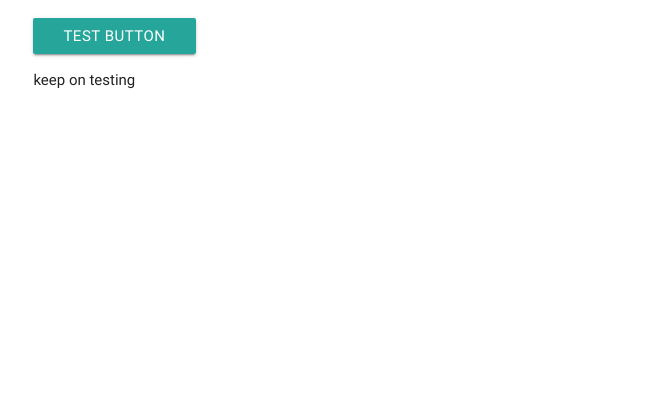
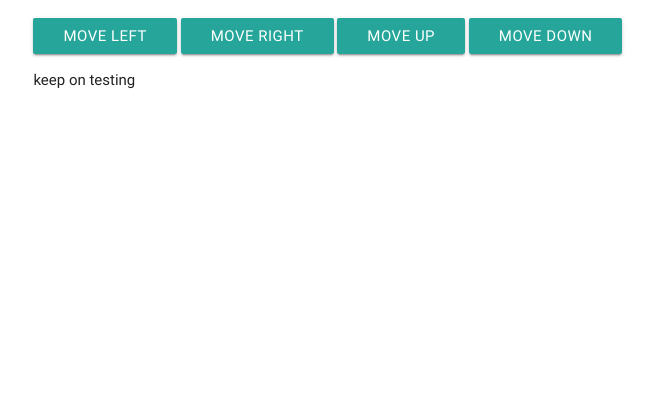
Before and after one commit to apollowebdesigns/maplinRobotArmWebapp, a Django app: page /arm/ in a window 1280 px wide. Shown: the part 159-573 px from the top of the page, without its empty margins (293-947 px from the left). Run offline with Django 3.2, Linux system fonts and the light colour scheme; some libraries are stand-ins or nearby versions.

Commit message:
added in urls

```diff
--- a/arm/templates/arm/index.html
+++ b/arm/templates/arm/index.html
@@ -22,7 +22,10 @@
     <h1><img style="height:100px;width:auto;margin-bottom:-30px" src="https://raw.githubusercontent.com/ServiceStack/Assets/master/img/livedemos/techstacks/django-logo.png" alt=""> This should work??</h1>
     <main class="container">
         <p ng-bind="controller.test">stuff should start to appear?</p>
-        <button ng-click="controller.moveArm()" class="btn">Test button</button>
+        <button ng-click="controller.moveArm('left')" class="btn">Move Left</button>
+        <button ng-click="controller.moveArm('right')" class="btn">Move Right</button>
+        <button ng-click="controller.moveArm('up')" class="btn">Move Up</button>
+        <button ng-click="controller.moveArm('down')" class="btn">Move Down</button>
 
         <p id="test">
             keep on testing
--- a/static/js/MainController.js
+++ b/static/js/MainController.js
@@ -2,10 +2,15 @@ angular
     .module('app')
     .controller('MainController', MainController)
 
-function MainController() {
+MainController.$inject = ['$http', '$log'];
+
+function MainController($http, $log) {
     var vm = this;
     vm.test = 'from main controller';
-    vm.moveArm = function() {
-        console.log('I have been hit!!!');
+    vm.moveArm = (url) => {
+        $log.info('I have been hit!!!');
+        $http
+            .get("/arm/" + url)
+            .then(response => console.log(response));
     }
 }
```
